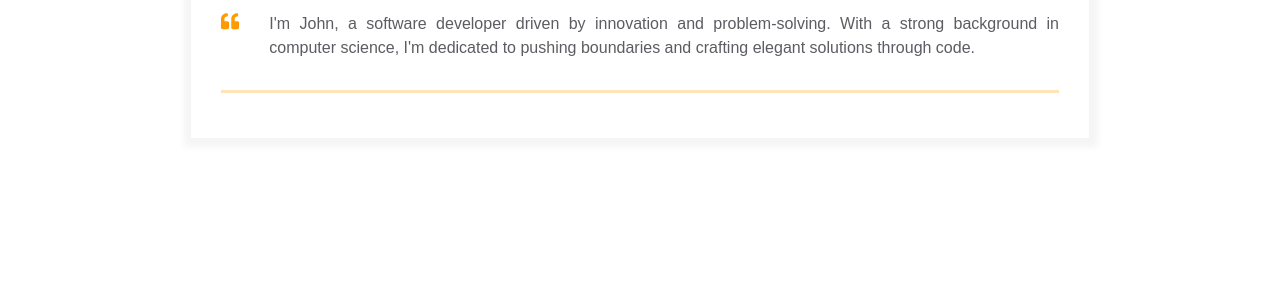
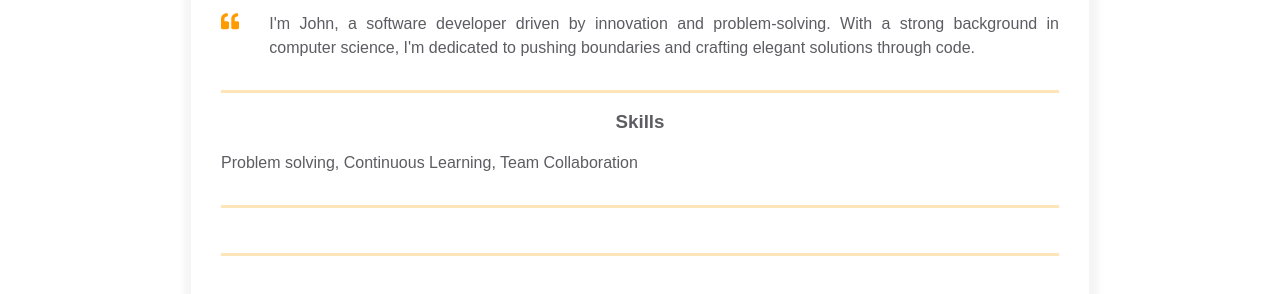
Before and after one commit to TarasMavrovich/homepage, a plain HTML site: page index.html in a window 1280 px wide. Shown: the part 362-656 px from the top of the page. Drawn offline with Linux system fonts and the light colour scheme.

Commit message:
taras-mavrovich: + skills,experiences blocks

```diff
--- a/index.html
+++ b/index.html
@@ -102,6 +102,25 @@
             </div>
           </div>
         </div>
+        <div class="container">
+          <div class="resume__block">
+            <div class="skills">
+              <h3 class="skills__header">Skills</h3>
+              <p class="skills__text">
+                Problem solving, Continuous Learning, Team Collaboration
+              </p>
+            </div>
+          </div>
+        </div>
+        <div class="container">
+          <div class="resume__block">
+            <div class="main-info fh">
+              <div class="experiences"></div>
+
+              <div class="additional-info fv"></div>
+            </div>
+          </div>
+        </div>
       </div>
     </main>
   </body>
```
